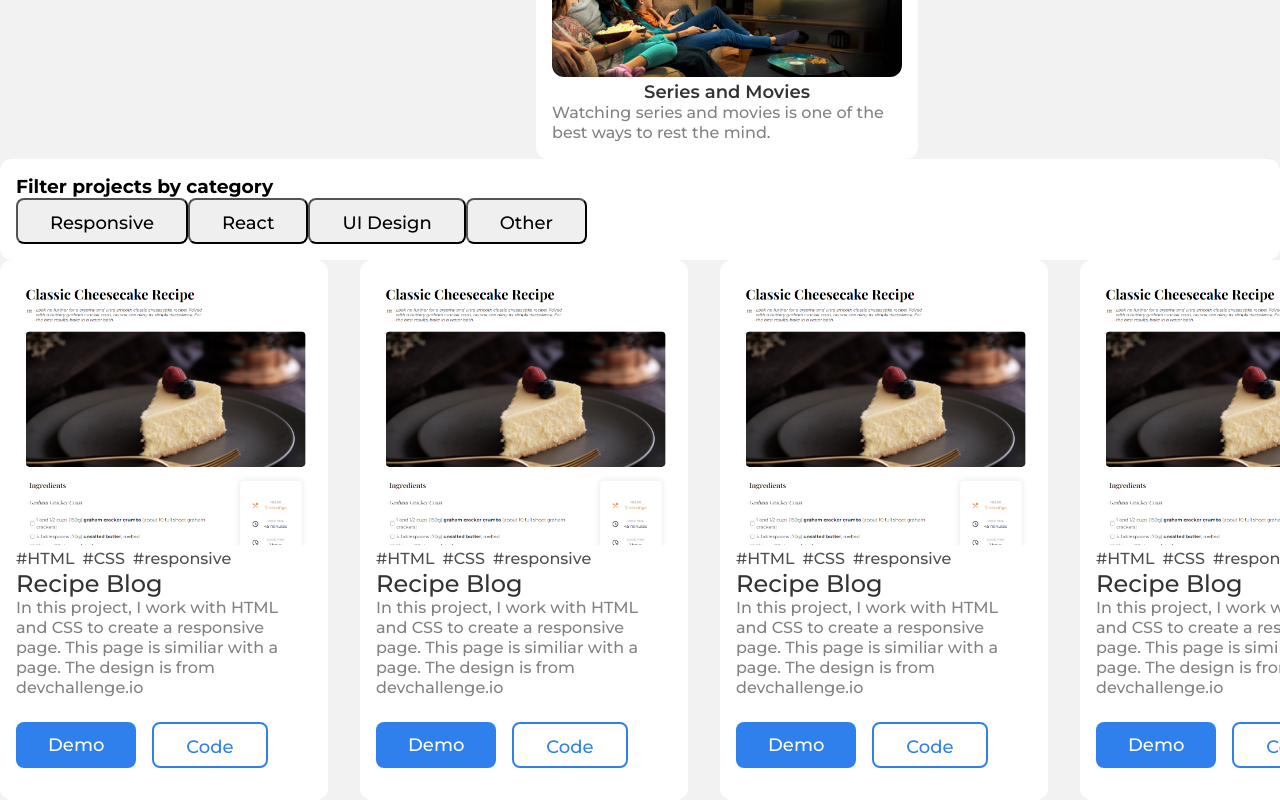
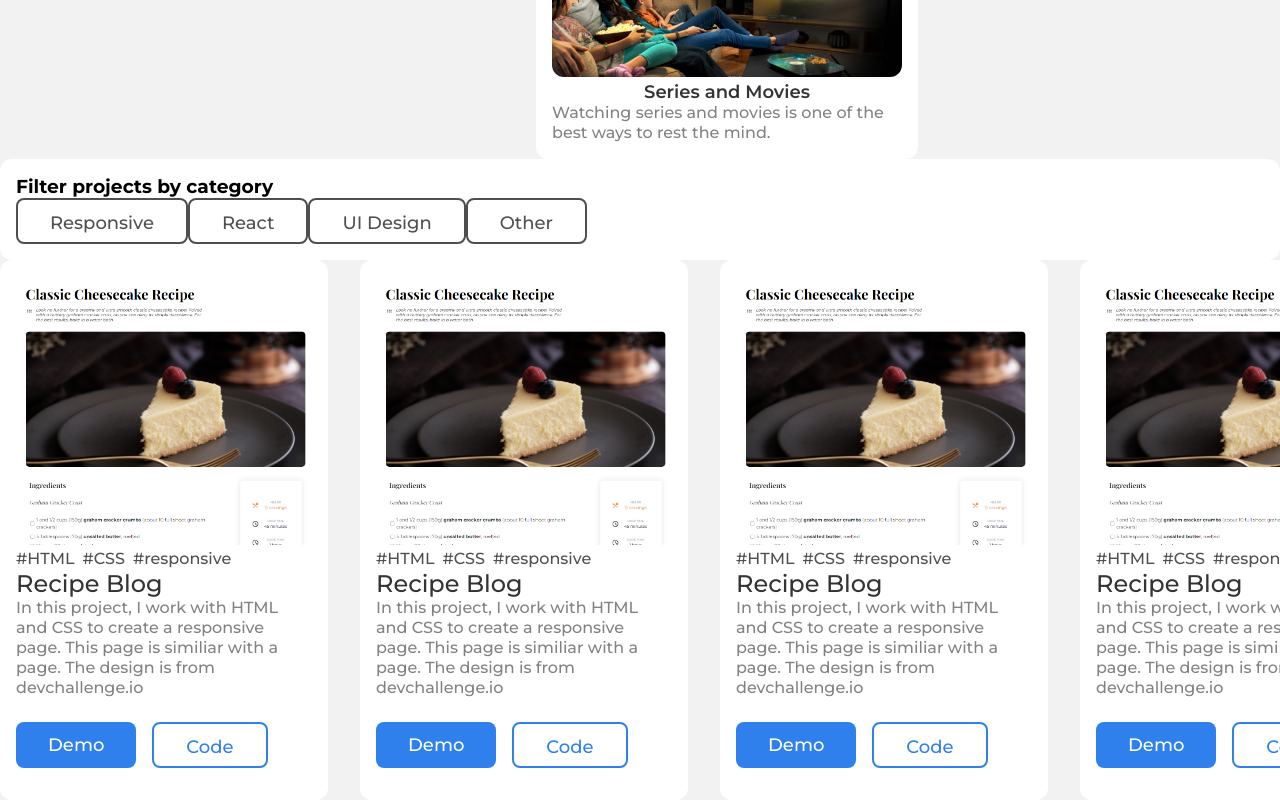
Before and after one commit to hitmaizer/responsive-web-portfolio, a React (Create React App) app: page / in a window 1280 px wide. Shown: the part 1324-2124 px from the top of the page. Built offline with nearby package versions, Linux system fonts and the light colour scheme.

Commit message:
added filter btn prop

```diff
--- a/src/elements/ButtonStyles.js
+++ b/src/elements/ButtonStyles.js
@@ -41,5 +41,14 @@ export default styled.button`
 
   `}
 
+  ${(props) => props.filter && css `
+    border: 2px solid ${props.theme.colors.darkGray};
+    background: transparent;
+    color: ${props.theme.colors.darkGray};
+    &:hover {
+      transform: translateY(0%);
+    }
+  `}
+
 
 `;
```
